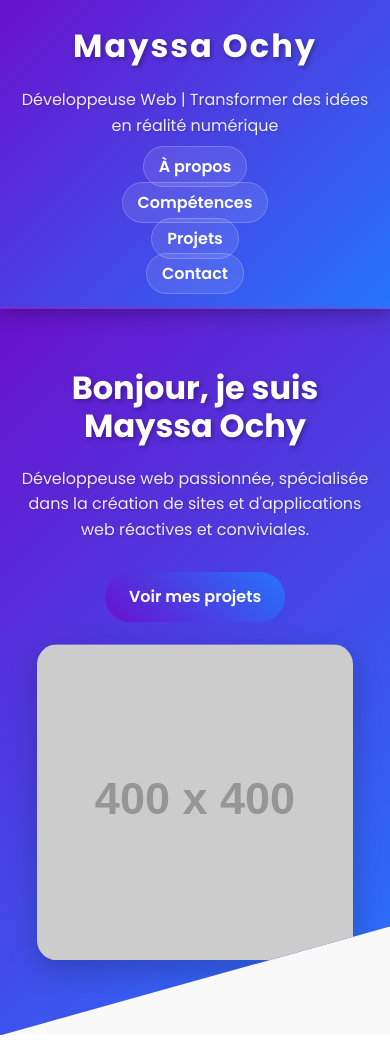
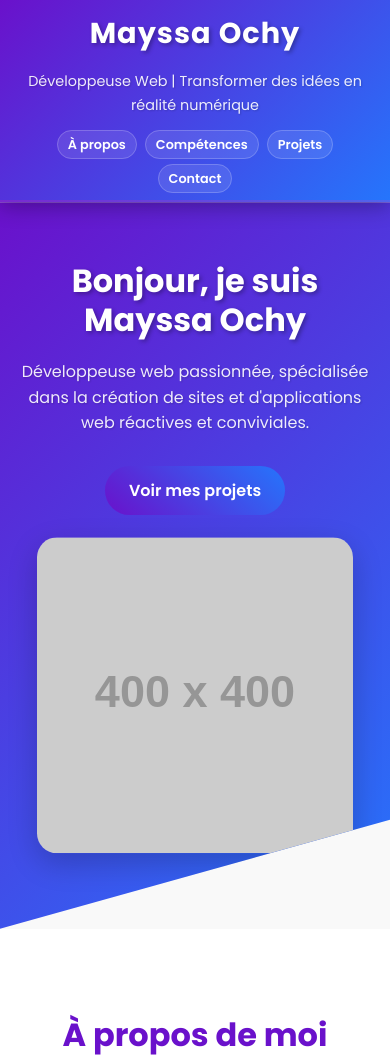
Before and after one commit to ochi-mayssa/Portfolio, a plain HTML site: page index.html in a window 390 px wide. Shown: the top 1063 px of the page. Drawn offline with Linux system fonts and the light colour scheme; placeholder pictures from the web are drawn by us.

Commit message:
Update index.html

```diff
--- a/index.html
+++ b/index.html
@@ -53,7 +53,7 @@
     header {
       background: linear-gradient(135deg, #6a11cb, #2575fc);
       color: #fff;
-      padding: 20px 0;
+      padding: 15px 0; /* Reduced padding for mobile */
       text-align: center;
       position: sticky;
       top: 0;
@@ -64,16 +64,16 @@
     }
 
     header h1 {
-      font-size: 2.8rem;
+      font-size: 2rem; /* Smaller font size for mobile */
       font-weight: 700;
-      letter-spacing: 2px;
+      letter-spacing: 1px; /* Reduced letter spacing */
       margin-bottom: 10px;
       animation: fadeInDown 1s ease-in-out;
       text-shadow: 2px 2px 4px rgba(0, 0, 0, 0.3);
     }
 
     header p {
-      font-size: 1.2rem;
+      font-size: 1rem; /* Smaller font size for mobile */
       opacity: 0.9;
       animation: fadeInUp 1s ease-in-out;
       text-shadow: 1px 1px 2px rgba(0, 0, 0, 0.2);
@@ -82,10 +82,10 @@
     nav ul {
       list-style: none;
       padding: 0;
-      margin: 15px 0 0;
+      margin: 10px 0 0; /* Reduced margin for mobile */
       display: flex;
       justify-content: center;
-      gap: 15px;
+      gap: 10px; /* Reduced gap for mobile */
       flex-wrap: wrap; /* Allow wrapping on small screens */
     }
 
@@ -97,11 +97,12 @@
       color: #fff;
       font-weight: 600;
       transition: color 0.3s ease, transform 0.3s ease;
-      padding: 8px 15px;
+      padding: 6px 12px; /* Reduced padding for mobile */
       border-radius: 25px;
       background: rgba(255, 255, 255, 0.1);
       backdrop-filter: blur(5px);
       border: 1px solid rgba(255, 255, 255, 0.2);
+      font-size: 0.9rem; /* Smaller font size for mobile */
     }
 
     nav ul li a:hover {
@@ -385,17 +386,25 @@
 
     /* Responsive Design */
     @media (max-width: 768px) {
+      header {
+        padding: 10px 0; /* Even smaller padding for mobile */
+      }
+
       header h1 {
-        font-size: 2rem;
+        font-size: 1.8rem; /* Smaller font size for mobile */
       }
 
       header p {
-        font-size: 1rem;
+        font-size: 0.9rem; /* Smaller font size for mobile */
       }
 
       nav ul {
-        flex-direction: column;
-        gap: 10px;
+        gap: 8px; /* Smaller gap for mobile */
+      }
+
+      nav ul li a {
+        padding: 5px 10px; /* Smaller padding for mobile */
+        font-size: 0.8rem; /* Smaller font size for mobile */
       }
 
       #hero {
@@ -531,7 +540,7 @@
           <a href="#" class="btn">GitHub</a>
         </div>
         <div class="project">
-          <img src="https://ochi-mayssa.github.io/Portfolio/" alt="Projet 2">
+          <img src="https://ochi-mayssa.github.io/Portfolio" alt="Projet 2">
           <h3>Portfolio</h3>
           <p>Un portfolio personnel mettant en avant mes compétences et projets.</p>
           <a href="#" class="btn">Démo</a>
```
